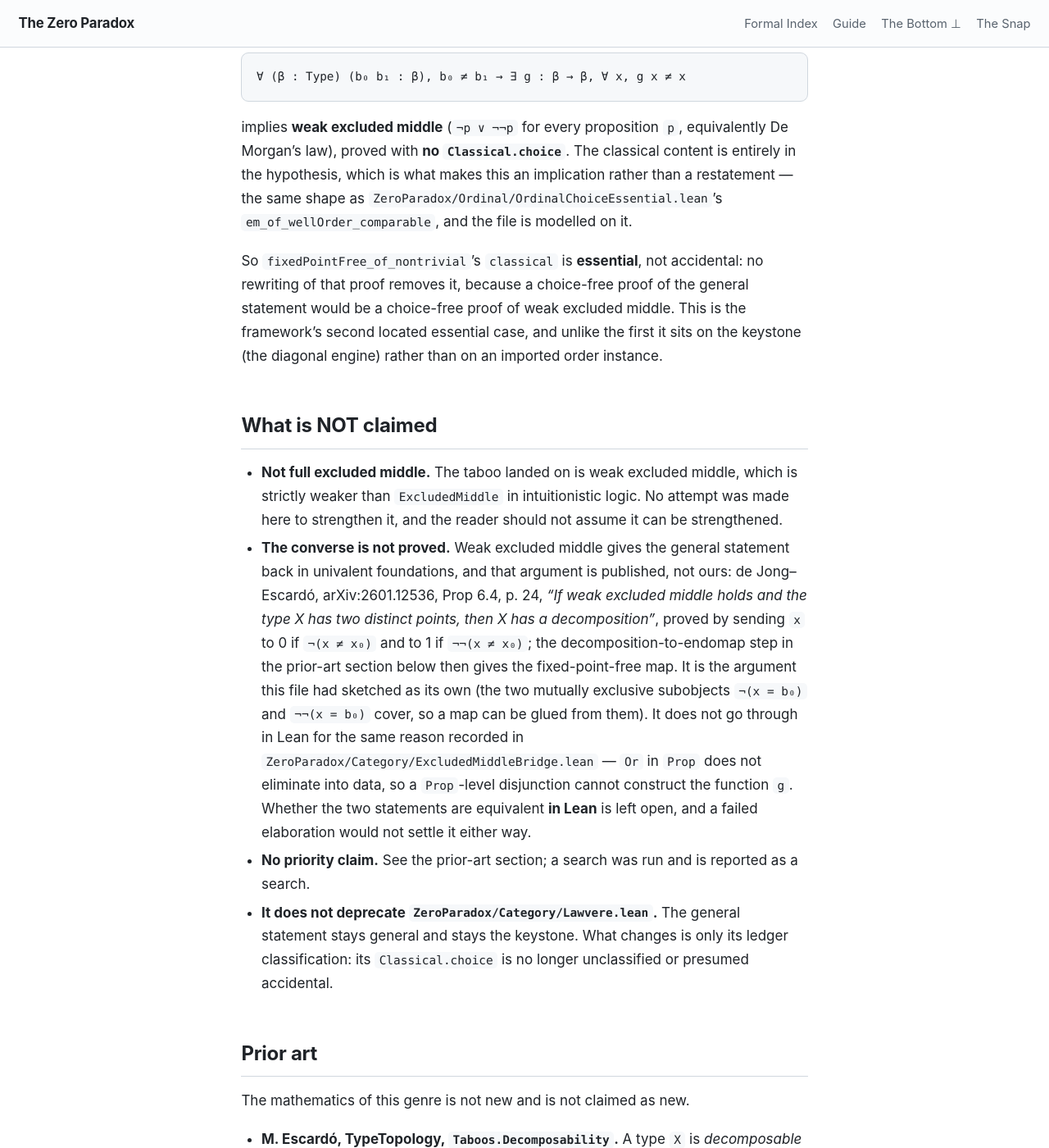
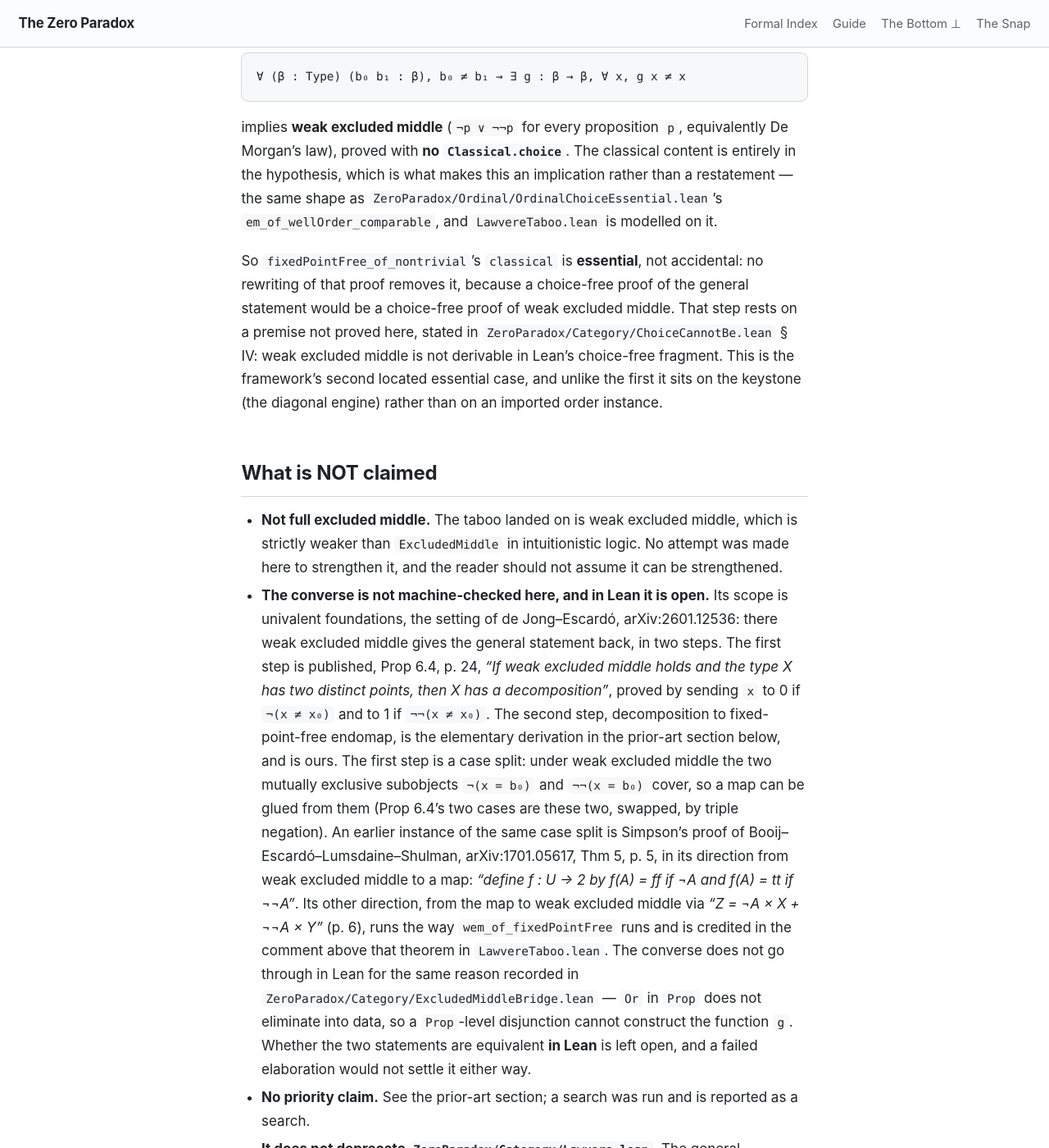
Before and after one commit to timbrigham/ZeroParadox, a Jekyll site: the page built from ZeroParadox/Category/LawvereTaboo.md, in a window 1280 px wide and 1400 px high, scrolled down 880 px. Shown: the whole window at 82% size. Built offline with Jekyll 4.4.1, drawn with Linux system fonts in a browser that asks for light colours; our own code applies the rules of GitHub Pages for plain Markdown files; some of the changed text lies outside the part shown.

Commit message:
LawvereTaboo.md: fix-only round, ten carried items (EMLADDER-R2-CARRIED-1)
1. Converse bullet: history clause removed; the WEM case split over the two
   subobjects not(x = b0) / notnot(x = b0) stated as the argument.
2. Credit split: de Jong-Escardo Prop 6.4 gives WEM => decomposition;
   decomposition => fixed-point-free endomap is the elementary step, ours.
3. Header: "not machine-checked here, and in Lean it is open".
4. Scope declared: univalent foundations, the setting of de Jong-Escardo.
5. Simpson's proof of BELS Thm 5 (arXiv:1701.05617, p. 5) credited as an
   earlier instance of the same case split, in its WEM-to-map direction;
   the Z = notA x X + notnotA x Y construction (p. 6) is named as the other
   direction, the one wem_of_fixedPointFree runs.
6. Prior art: Prop 6.4 runs WEM => decomposition, opposite to
   wem_of_fixedPointFree; Lemma 6.6, Lemma 6.7, Thm 6.10 (p. 24) run the
   same direction.
7. Lawvere.lean bullet: classification stated positively (essential, in the
   sense and on the premise of ChoiceCannotBe.lean section IV).
8. "the file is modelled on it" names LawvereTaboo.lean.
9. Undated "Searched, none found" line deleted; the dated record stays.
10. "no rewriting removes it" fenced on the premise ChoiceCannotBe.lean
    section IV states: WEM is not derivable in Lean's choice-free fragment.

Co-Authored-By: Claude Opus 5.5 (1M context) <noreply@anthropic.com>
Claude-Session: https://claude.ai/code/session_01DYrKY8CR8AeESMvjGVQtzA

```diff
--- a/ZeroParadox/Category/LawvereTaboo.md
+++ b/ZeroParadox/Category/LawvereTaboo.md
@@ -30,12 +30,14 @@ reports necessity."*
 implies **weak excluded middle** (`¬p ∨ ¬¬p` for every proposition `p`, equivalently De Morgan's
 law), proved with **no `Classical.choice`**. The classical content is entirely in the hypothesis,
 which is what makes this an implication rather than a restatement — the same shape as
-`ZeroParadox/Ordinal/OrdinalChoiceEssential.lean`'s `em_of_wellOrder_comparable`, and the file is
-modelled on it.
+`ZeroParadox/Ordinal/OrdinalChoiceEssential.lean`'s `em_of_wellOrder_comparable`, and
+`LawvereTaboo.lean` is modelled on it.
 
 So `fixedPointFree_of_nontrivial`'s `classical` is **essential**, not accidental: no rewriting of
 that proof removes it, because a choice-free proof of the general statement would be a choice-free
-proof of weak excluded middle. This is the framework's second located essential case, and unlike the
+proof of weak excluded middle. That step rests on a premise not proved here, stated in
+`ZeroParadox/Category/ChoiceCannotBe.lean` § IV: weak excluded middle is not derivable in Lean's
+choice-free fragment. This is the framework's second located essential case, and unlike the
 first it sits on the keystone (the diagonal engine) rather than on an imported order instance.
 
 ## What is NOT claimed
@@ -43,21 +45,27 @@ first it sits on the keystone (the diagonal engine) rather than on an imported o
 * **Not full excluded middle.** The taboo landed on is weak excluded middle, which is strictly
   weaker than `ExcludedMiddle` in intuitionistic logic. No attempt was made here to strengthen it,
   and the reader should not assume it can be strengthened.
-* **The converse is not proved.** Weak excluded middle gives the general statement back in
-  univalent foundations, and that argument is published, not ours: de Jong–Escardó,
-  arXiv:2601.12536, Prop 6.4, p. 24, *"If weak excluded middle holds and the type X has two distinct
-  points, then X has a decomposition"*, proved by sending `x` to 0 if `¬(x ≠ x₀)` and to 1 if
-  `¬¬(x ≠ x₀)`; the decomposition-to-endomap step in the prior-art section below then gives the
-  fixed-point-free map. It is the argument this file had sketched as its own (the two mutually
-  exclusive subobjects `¬(x = b₀)` and `¬¬(x = b₀)` cover, so a map can be glued from them). It
-  does not go through in Lean for the same reason recorded in
+* **The converse is not machine-checked here, and in Lean it is open.** Its scope is univalent
+  foundations, the setting of de Jong–Escardó, arXiv:2601.12536: there weak excluded middle gives the
+  general statement back, in two steps. The first step is published, Prop 6.4, p. 24, *"If weak
+  excluded middle holds and the type X has two distinct points, then X has a decomposition"*, proved
+  by sending `x` to 0 if `¬(x ≠ x₀)` and to 1 if `¬¬(x ≠ x₀)`. The second step, decomposition to
+  fixed-point-free endomap, is the elementary derivation in the prior-art section below, and is ours.
+  The first step is a case split: under weak excluded middle the two mutually exclusive subobjects
+  `¬(x = b₀)` and `¬¬(x = b₀)` cover, so a map can be glued from them (Prop 6.4's two cases are
+  these two, swapped, by triple negation). An earlier instance of the same case split is Simpson's
+  proof of Booij–Escardó–Lumsdaine–Shulman, arXiv:1701.05617, Thm 5, p. 5, in its direction from
+  weak excluded middle to a map: *"define f : U → 2 by f(A) = ff if ¬A and f(A) = tt if ¬¬A"*. Its
+  other direction, from the map to weak excluded middle via *"Z = ¬A × X + ¬¬A × Y"* (p. 6), runs
+  the way `wem_of_fixedPointFree` runs and is credited in the comment above that theorem in
+  `LawvereTaboo.lean`. The converse does not go through in Lean for the same reason recorded in
   `ZeroParadox/Category/ExcludedMiddleBridge.lean` — `Or` in `Prop` does not eliminate into data, so
   a `Prop`-level disjunction cannot construct the function `g`. Whether the two statements are
   equivalent **in Lean** is left open, and a failed elaboration would not settle it either way.
 * **No priority claim.** See the prior-art section; a search was run and is reported as a search.
 * **It does not deprecate `ZeroParadox/Category/Lawvere.lean`.** The general statement stays general
-  and stays the keystone. What changes is only its ledger classification: its `Classical.choice` is
-  no longer unclassified or presumed accidental.
+  and stays the keystone. Its `Classical.choice` is classified essential, in the sense of
+  `ZeroParadox/Category/ChoiceCannotBe.lean` § IV and on the premise stated there.
 
 ## Prior art
 
@@ -68,7 +76,11 @@ The mathematics of this genre is not new and is not claimed as new.
   `Ordinal-decomposition-iff-WEM : decomposition (Ordinal 𝓤) ↔ typal-WEM 𝓤`, glossed there as *"the
   type of ordinals has no non-trivial decidable property unless weak excluded middle holds."* Read
   from source. **This is a close neighbour, and it is a different statement**; Booij–Escardó–
-  Lumsdaine–Shulman Thm 3 and Thm 5 and de Jong–Escardó Prop 6.4 (both below) are as close.
+  Lumsdaine–Shulman Thm 3 and Thm 5 (below) are as close, and so is de Jong–Escardó (below) in both
+  directions. Their Prop 6.4, p. 24, runs from weak excluded middle to a decomposition, opposite to
+  `wem_of_fixedPointFree`; their Lemma 6.6, Lemma 6.7 and Thm 6.10, p. 24, run the same way as
+  `wem_of_fixedPointFree`, deriving weak excluded middle from a decomposition of the type of
+  propositions `Ω_U`, of a type with `Ω`-paths, or of an injective type.
   Decomposability is strictly stronger than what is used in `wem_of_fixedPointFree`: a decomposition
   `f : X → 𝟚` with witnesses `x₀ x₁` yields the fixed-point-free endomap
   `x ↦ if f x = 0 then x₁ else x₀` (it changes the value of `f`, so it cannot fix anything). So a
@@ -94,9 +106,6 @@ The mathematics of this genre is not new and is not claimed as new.
 * Weak excluded middle, and the taboo methodology generally: **constructive reverse mathematics**
   (Ishihara; Diener-Ishihara). Cited, not claimed.
 
-**Searched, none found** for the exact statement of `wem_of_fixedPointFree` — that is a report of one
-search, not a priority claim.
-
 ## Structure of `LawvereTaboo.lean`
 
 - § I   Weak excluded middle, as a hypothesis
```
